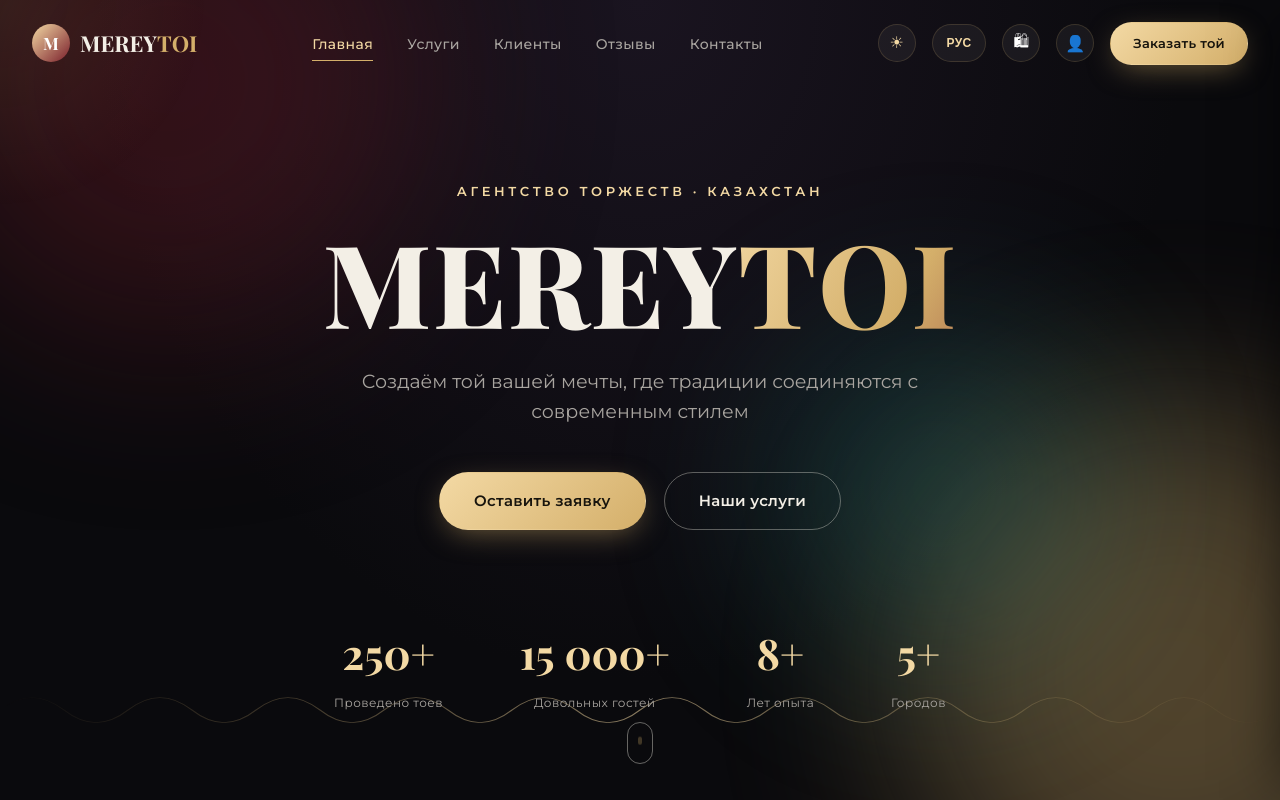
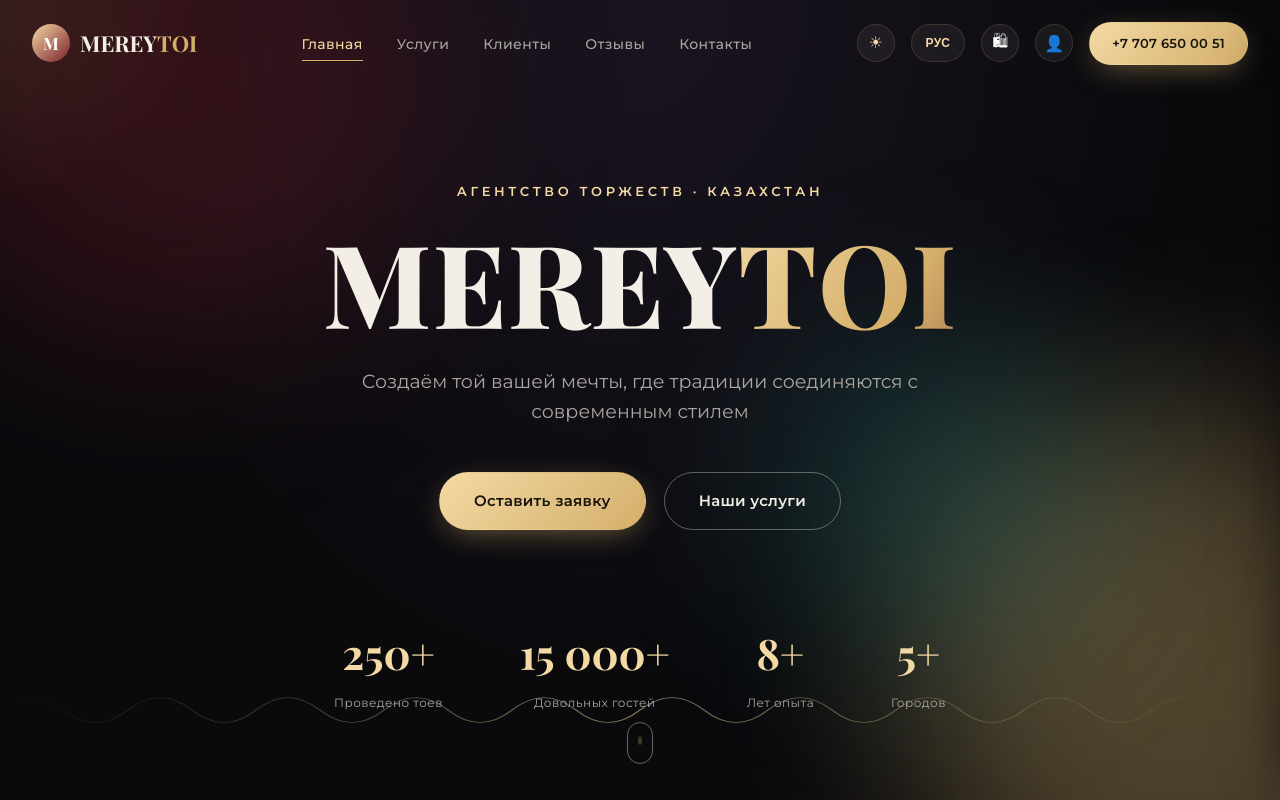
Before and after one commit to almukhanbetov/mereytoi, a Next.js app in the folder frontend/: page / in a window 1280 px wide. Shown: the top 800 px of the page. Built offline with nearby package versions, Linux system fonts and the light colour scheme; no server answers.

Commit message:
Replace header CTA with phone link

```diff
--- a/frontend/src/components/Header.jsx
+++ b/frontend/src/components/Header.jsx
@@ -5,6 +5,7 @@ import { usePathname } from 'next/navigation';
 import { useEffect, useState } from 'react';
 import { useLang, useTheme, useCart, T } from '@/context/AppProviders';
 import { useAuth } from '@/context/AuthContext';
+import { AGENCY_PHONE_DISPLAY, AGENCY_WHATSAPP_DIGITS } from '@/lib/agencyContact';
 
 const NAV_LINKS = [
   { href: '/', ru: 'Главная', kz: 'Басты бет' },
@@ -82,9 +83,9 @@ export default function Header() {
           >
             👤
           </Link>
-          <Link href="/#contacts" className="btn btn--gold btn--sm">
-            <T ru="Заказать той" kz="Өтінім қалдыру" />
-          </Link>
+          <a href={`tel:+${AGENCY_WHATSAPP_DIGITS}`} className="btn btn--gold btn--sm">
+            {AGENCY_PHONE_DISPLAY}
+          </a>
           <button
             className={`burger${navOpen ? ' is-open' : ''}`}
             onClick={() => setNavOpen((v) => !v)}
```
